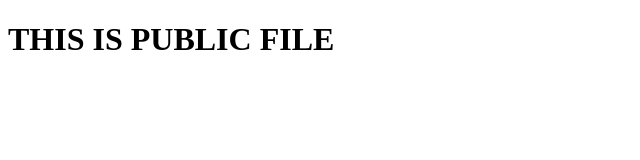
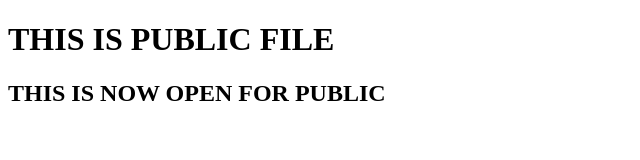
Before and after one commit to LALIT-GAJERA/PROJECT3, a plain HTML site: page INDEX.HTML in a window 1280 px wide. Shown: the whole page, without its empty margins (0-640 px from the left). Drawn offline with Linux system fonts and the light colour scheme.

Commit message:
1ST COMMIT

```diff
--- a/INDEX.HTML
+++ b/INDEX.HTML
@@ -7,5 +7,6 @@
 </head>
 <body>
     <H1>THIS IS PUBLIC FILE</H1>
+    <H2>THIS IS NOW OPEN FOR PUBLIC</H2>
 </body>
 </html>
```
